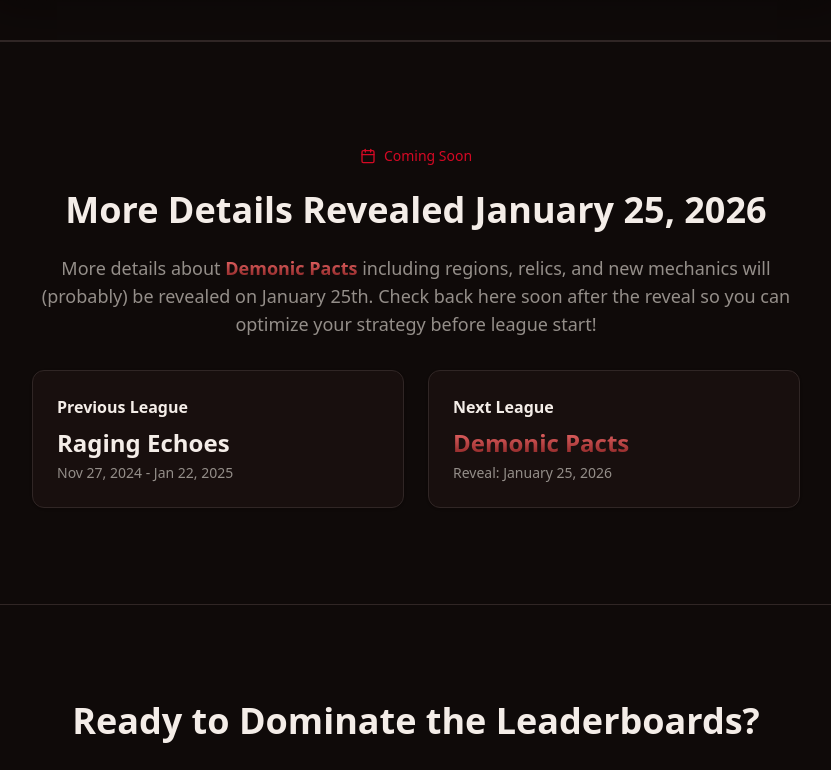
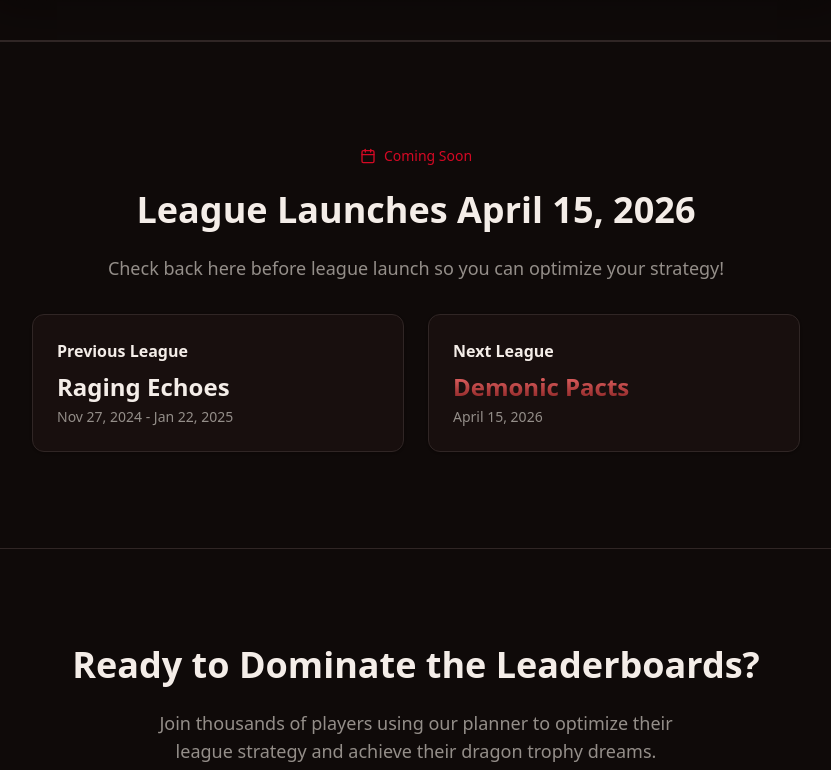
Before and after one commit to DatBear/Demonic-Pacts, a React (Vite) app: page / in a window 1280 px wide. Shown: the part 1104-1874 px from the top of the page, without its empty margins (224-1055 px from the left). Built offline with nearby package versions, Linux system fonts and the light colour scheme.

Commit message:
Updated launch date

```diff
--- a/src/pages/Home.tsx
+++ b/src/pages/Home.tsx
@@ -52,7 +52,7 @@ export default function Home() {
 
             <p className="mb-8 text-pretty text-lg text-muted-foreground md:text-xl">
               The ultimate planning tool for Old School RuneScape's <span className="bg-gradient-to-b from-red-400 to-red-900 bg-clip-text text-transparent font-bold">Demonic Pacts</span> League. <br />
-              Full planning features will be added soon after the January 25th reveal.<br />
+              Full planning features will be added before the league launch.<br />
               Get ready to dominate the point leaderboards.
             </p>
 
@@ -159,11 +159,10 @@ export default function Home() {
               Coming Soon
             </div>
 
-            <h2 className="mb-6 text-balance text-3xl font-bold md:text-4xl">More Details Revealed January 25, 2026</h2>
+            <h2 className="mb-6 text-balance text-3xl font-bold md:text-4xl">League Launches April 15, 2026</h2>
 
             <p className="mb-8 text-pretty text-lg text-muted-foreground">
-              More details about <span className="bg-gradient-to-b from-red-400 to-red-900 bg-clip-text text-transparent font-bold">Demonic Pacts</span> including regions, relics, and new mechanics will (probably) be revealed on January
-              25th. Check back here soon after the reveal so you can optimize your strategy before league start!
+              Check back here before league launch so you can optimize your strategy!
             </p>
 
             <div className="grid gap-6 text-left sm:grid-cols-2">
@@ -179,7 +178,7 @@ export default function Home() {
                 <CardContent className="p-6">
                   <h3 className="mb-2 font-semibold">Next League</h3>
                   <p className="mb-1 text-2xl font-bold"><span className="bg-gradient-to-b from-red-400 to-red-900 bg-clip-text text-transparent font-bold">Demonic Pacts</span></p>
-                  <p className="text-sm text-muted-foreground">Reveal: January 25, 2026</p>
+                  <p className="text-sm text-muted-foreground">April 15, 2026</p>
                 </CardContent>
               </Card>
             </div>
--- a/src/pages/Info.tsx
+++ b/src/pages/Info.tsx
@@ -43,7 +43,7 @@ export default function Info() {
                 <Calendar className="h-8 w-8 text-primary" />
                 <div>
                   <p className="text-sm text-muted-foreground">Release</p>
-                  <p className="font-bold">April 2026</p>
+                  <p className="font-bold">April 15, 2026</p>
                 </div>
               </CardContent>
             </Card>
```
